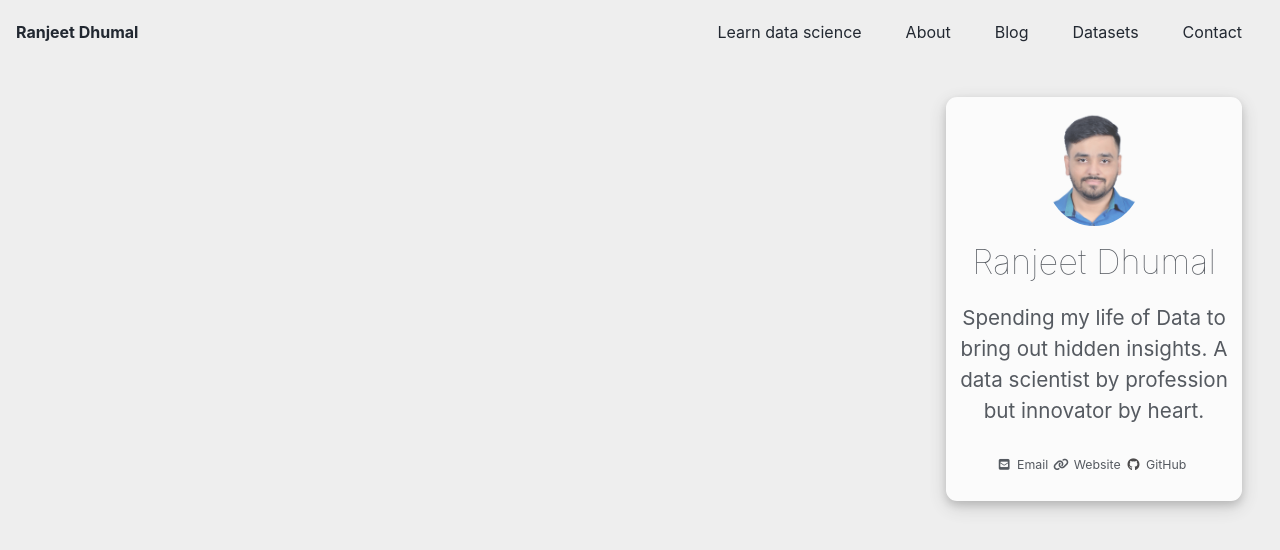
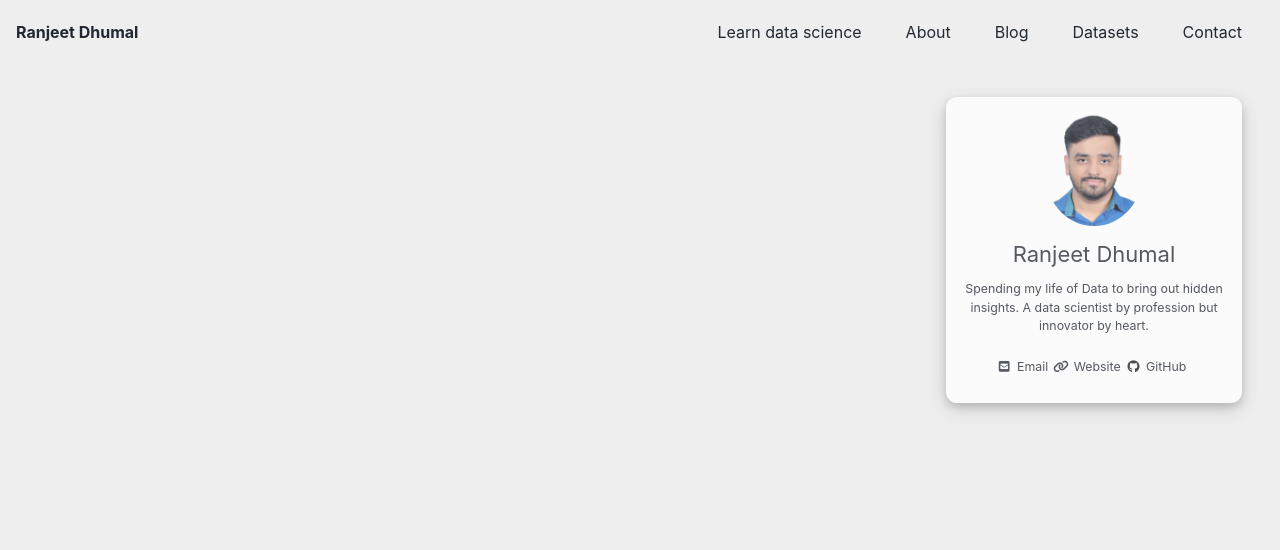
Before and after one commit to ranjeetds/ranjeetds.github.io, a Jekyll site: the page built from index.html, in a window 1280 px wide and 900 px high. Shown: the top 550 px of the window. Built offline with Jekyll 4.4.1, drawn with Linux system fonts in a browser that asks for light colours; cached includes are drawn as plain includes; nearby versions of some CDN libraries; the list of posts is cut into pages by our own code.

Commit message:
Update _sidebar.scss

```diff
--- a/_sass/minimal-mistakes/_sidebar.scss
+++ b/_sass/minimal-mistakes/_sidebar.scss
@@ -181,13 +181,14 @@
 }
 .sidebar .author__name {
   font-family: $sans-serif;
-  font-size: $type-size-3;
-  font-weight: lighter;
+  font-size: $type-size-5;
+  font-weight: normal;
 }
 
 .author__bio {
   margin: 0;
-  font-size: $type-size-4;
+  font-size: $type-size-6;
+  font-weight: normal;
 
   @include breakpoint($large) {
     margin-top: 10px;
```
